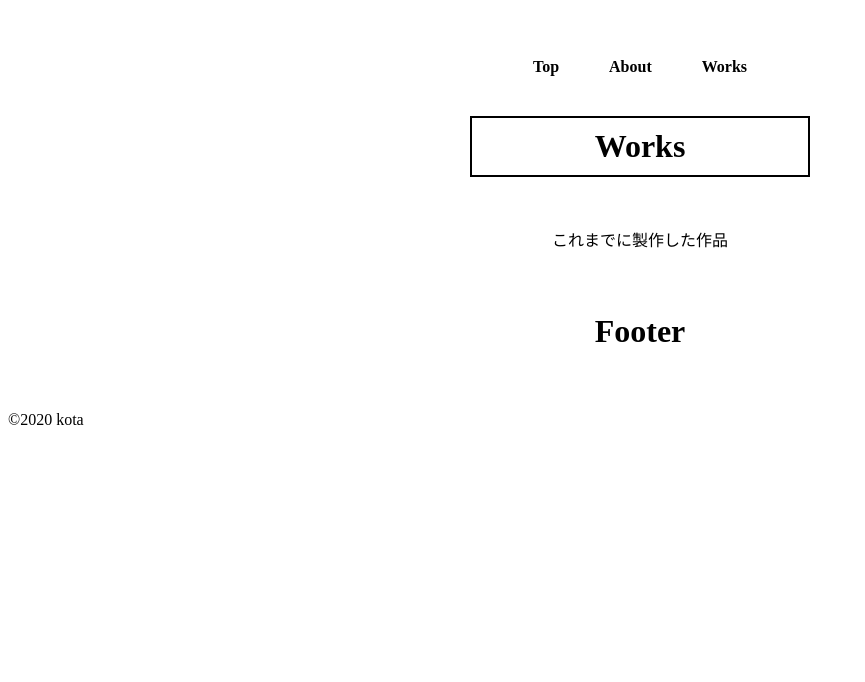
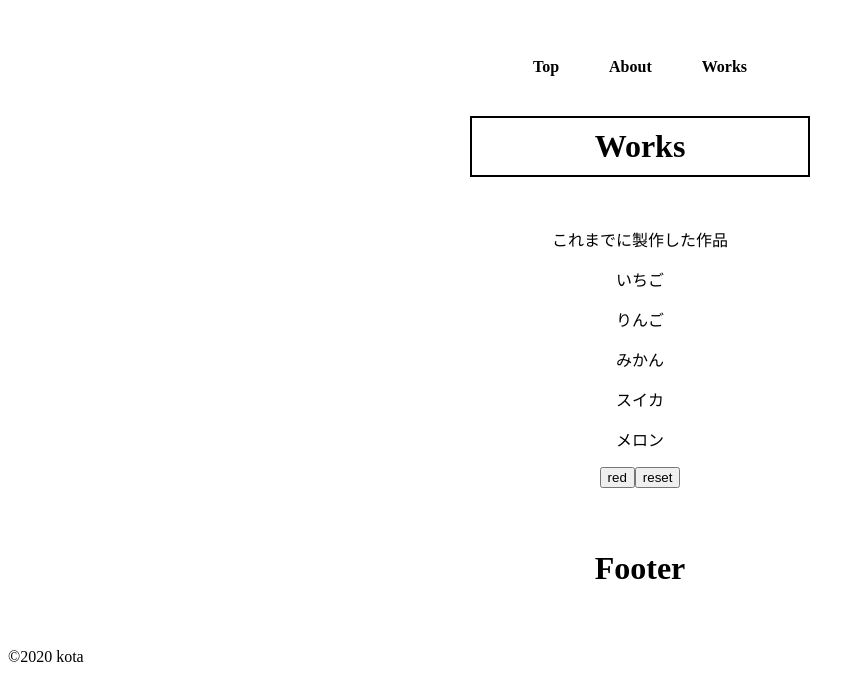
Before and after one commit to kotaok/first_vue, a Vue app: page /page3 in a window 1280 px wide. Shown: the part 569-1251 px from the top of the page, without its empty margins (0-865 px from the left). Before the commit the page ends 1014 px from the top, so only its background shows below. Built offline with nearby package versions, Linux system fonts and the light colour scheme.

Commit message:
アニメーション動作のテスト実装

```diff
--- a/public/index.html
+++ b/public/index.html
@@ -6,6 +6,8 @@
     <meta name="viewport" content="width=device-width,initial-scale=1.0">
     <link rel="icon" href="<%= BASE_URL %>favicon.ico">
     <title><%= htmlWebpackPlugin.options.title %></title>
+    <link rel="stylesheet" href="https://fonts.googleapis.com/css?family=Roboto:100,300,400,500,700,900">
+    <link rel="stylesheet" href="https://cdn.jsdelivr.net/npm/@mdi/font@latest/css/materialdesignicons.min.css">
   </head>
   <body>
     <noscript>
--- a/src/App.vue
+++ b/src/App.vue
@@ -32,6 +32,7 @@ export default {
     }
   },
 }
+
 </script>
 
 
--- a/src/components/page1.vue
+++ b/src/components/page1.vue
@@ -21,4 +21,6 @@
   margin-bottom: 50px;
   border: solid 2px #000000;
 }
+
+
 </style>
--- a/src/components/page3.vue
+++ b/src/components/page3.vue
@@ -2,11 +2,30 @@
   <div class="block">
     <h1 class="title">Works</h1>
     <p>これまでに製作した作品</p>
+    <myworks></myworks>
   </div>
 </template>
 
 <script>
+import myworks from './works'
+export default {
+  components: {
+    myworks
+  },
+  data: function() {
+    return {
+      show: true
+    };
+  }
+};
+
 </script>
 
 <style>
+  .v-enter-active, .v-leave-active {
+    transition: opacity .5s;
+  }
+  .v-enter, .v-leave-to {
+    opacity: 0;
+  }
 </style>
--- /dev/null
+++ b/src/components/works.vue
@@ -0,0 +1,40 @@
+<template>
+  <div id="demo">
+    <transition-group tag="div" class="list" appear>
+      <div class="item" stagger="70" v-for="item of items" v-bind:key="item.name">
+        <p v-if="item.colors==color||color=='all'">{{ item.name }}</p>
+      </div>
+    </transition-group>
+    <button @click="color='red'">red</button>
+    <button @click="color='all'">reset</button>
+  </div>
+</template>
+
+<script>
+export default {
+  data: function() {
+    return {
+      items: [
+        { name: 'いちご',colors: 'red'},
+        { name: 'りんご',colors: 'red'},
+        { name: 'みかん',colors: 'orange'},
+        { name: 'スイカ',colors: 'green'},
+        { name: 'メロン',colors: 'green'}
+      ],
+      color: "all"
+    };
+  }
+};
+</script>
+
+<style>
+.v-enter-active, .v-leave-active {
+  transition: opacity 1s;
+}
+
+.v-enter, .v-leave-to {
+  opacity: 0;
+}
+
+
+</style>
```
Also changed, not shown: src/assets/logo.svg (added).
